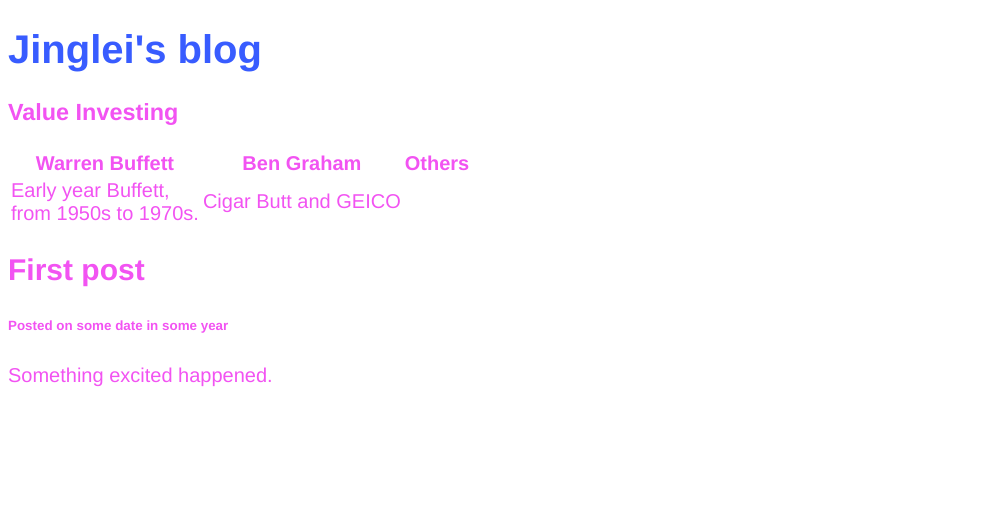
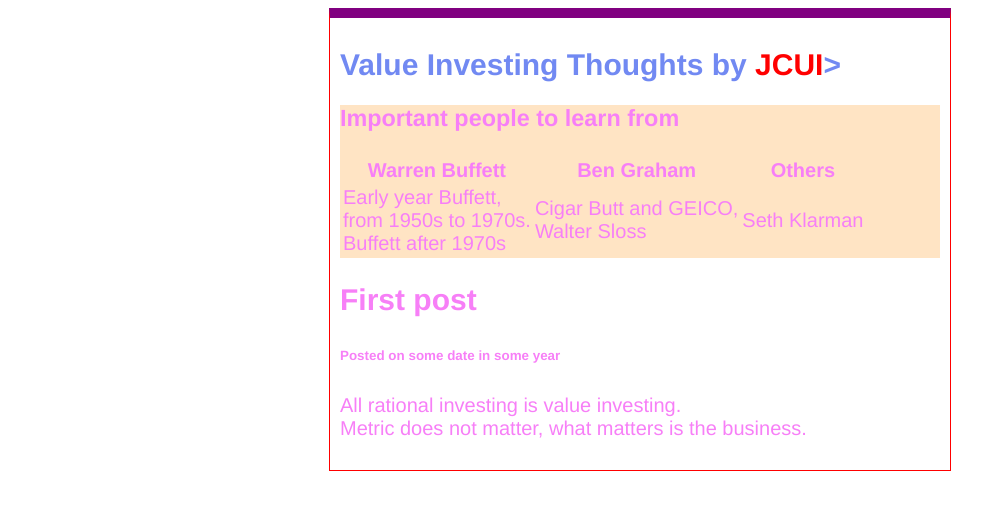
Before and after one commit to kinglucktsui0522/kinglucktsui0522.github.io, a plain HTML site: page index.html in a window 1280 px wide. Shown: the whole page, without its empty margins (0-1006 px from the left). Drawn offline with Linux system fonts and the light colour scheme.

Commit message:
Update index.html

```diff
--- a/index.html
+++ b/index.html
@@ -6,24 +6,30 @@
     </head>
     <style>
         body{
-            color:rgb(242, 83, 242);
+            color:rgb(247, 127, 247);
             font-family:"Helvetica";
             font-size:20px;
         }
         h1{
-            color:rgb(56, 92, 255);
+            color:rgb(113, 137, 242);
             text-decoration:none;
-            font-size:2em;
-
-
-
+            font-size:1.5em;
+        }
+        #general{background-color: bisque;}
+        #jcui{color:red}
+        #whole{
+            width:600px;
+            margin:auto;
+            padding:10px;
+            border:1px solid red;
+            border-top: 10px solid purple
         }
     </style>
     <body>
+        <div id = "whole">
+        <h1>Value Investing Thoughts by <span id="jcui">JCUI</span>></h1>
 
-        <h1>Jinglei's blog</h1>
-
-        <h3>Value Investing</h3>
+        <div id="general"><h3>Important people to learn from</h3>
 
             <table>
             <thead>
@@ -36,17 +42,23 @@
             <tbody>
             <td>
             Early year Buffett,<br> from 1950s to 1970s.
+            <br>Buffett after 1970s
             </td>
             <td>
-            Cigar Butt and GEICO    </td>
+            Cigar Butt and GEICO,<br>
+        Walter Sloss</td>
+            <td>
+            Seth Klarman
+            </td>
             </tbody>
             </table>
-
+        </div>
         <h2>First post</h2>
         <h6>Posted on some date in some year</h6>
 
-        <p>Something excited happened.</p>
+        <p>All rational investing is value investing.<br>
+        Metric does not matter, what matters is the business.</p>
 
-
+        </div>
     </body>
 </html>
```
